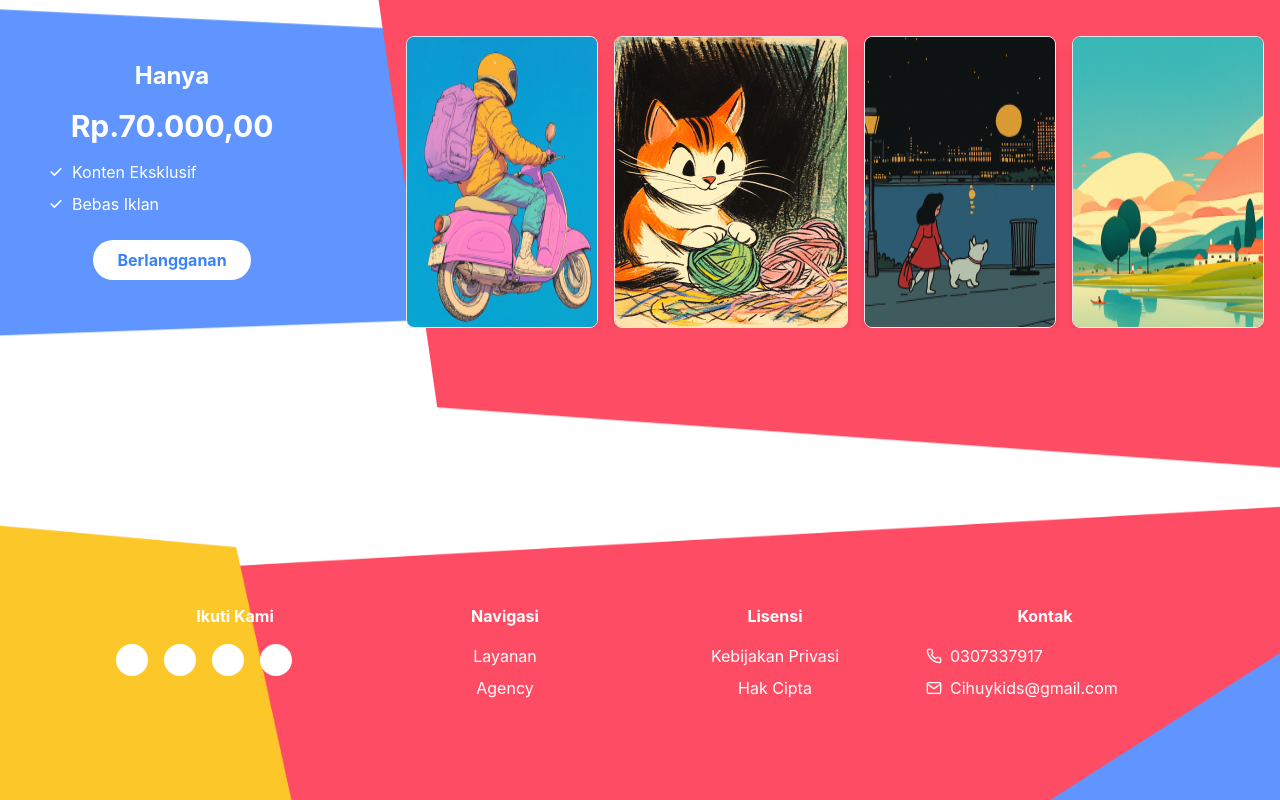
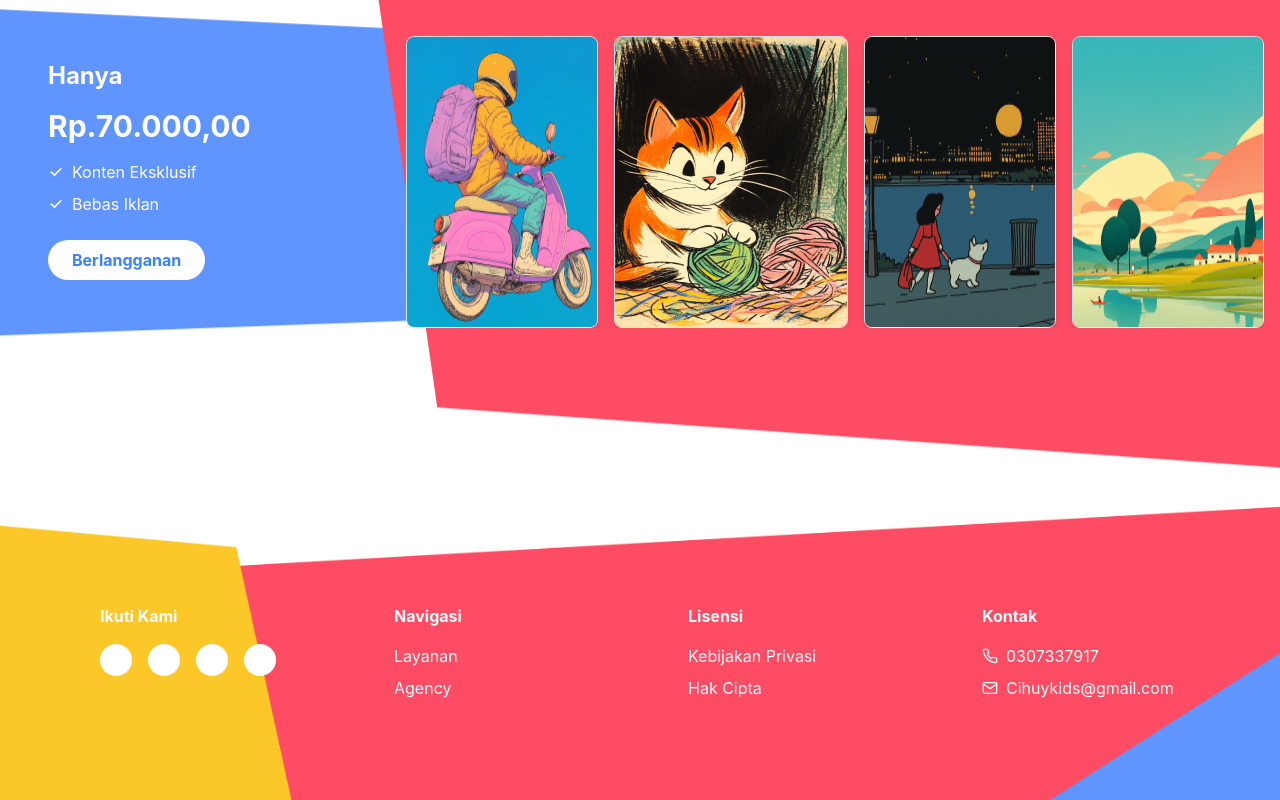
Before and after one commit to AlhadiDewana/cihuy-kids-v2, a React (Create React App) app: page / in a window 1280 px wide. Shown: the part 1125-1925 px from the top of the page. Built offline with nearby package versions, Linux system fonts and the light colour scheme.

Commit message:
update tipis"

```diff
--- a/src/App.js
+++ b/src/App.js
@@ -88,7 +88,7 @@ function App() {
             }
           />
           <Route
-            path="/game"
+            path="/game/:id"
             element={
 
                 <GamePage />
--- a/src/components/Footer.js
+++ b/src/components/Footer.js
@@ -4,8 +4,8 @@ import '../components/Footer.css'
 const Footer = () => {
   return (
     <footer className="footer text-white py-8 mt-24">
-      <div className="container mx-auto px-4">
-        <div className="grid grid-cols-1 md:grid-cols-4 gap-8">
+      <div className="container mx-auto ">
+        <div className="grid grid-cols-1 md:grid-cols-4 gap-24">
           <div>
             <h3 className="font-bold mb-4">Ikuti Kami</h3>
             <div className="flex space-x-4">
--- a/src/page/LandingPage.css
+++ b/src/page/LandingPage.css
@@ -1,4 +1,3 @@
 .body {
-    text-align: center;
-background-image: url(../assets/Selamat\ Datang.png);
-  }
+  background-image: url(../assets/Selamat\ Datang.png);
+}
--- a/src/page/LandingPage.js
+++ b/src/page/LandingPage.js
@@ -17,7 +17,7 @@ const LandingPage = () => {
   };
 
   return (
-    <div className="body min-h-screen">
+    <div className="body w-full min-h-screen bg-white">
       {/* Header */}
       <Header/>
 
--- a/src/page/isi-web/ContentPage.js
+++ b/src/page/isi-web/ContentPage.js
@@ -233,9 +233,9 @@ const ContentPage = () => {
         </div>
 
         <div className="flex items-center gap-6">
-          <Settings className="w-6 h-6 text-white cursor-pointer" />
-          <Bell className="w-6 h-6 text-white cursor-pointer" />
-          <User onClick={() => navigate('/login')} className="w-6 h-6 text-white cursor-pointer" />
+          <Settings className="w-8 h-8 text-white cursor-pointer" />
+          <Bell className="w-8 h-8 text-white cursor-pointer fill-white" />
+          <User onClick={() => navigate('/content')} className="w-8 h-8 text-white cursor-pointer border border-3 rounded-full "/><div className='text-white text-lg font-bold'>Login</div>
         </div>
       </nav>
 
--- a/src/page/isi-web/login.js
+++ b/src/page/isi-web/login.js
@@ -36,7 +36,7 @@ const LoginForm = () => {
             localStorage.setItem('user', JSON.stringify(response.data.user));
 
             // Redirect ke halaman video
-            navigate('/video');
+            navigate('/contnent');
         } catch (error) {
             setError(error.response?.data?.error || 'Login gagal. Silakan coba lagi.');
         } finally {
```
